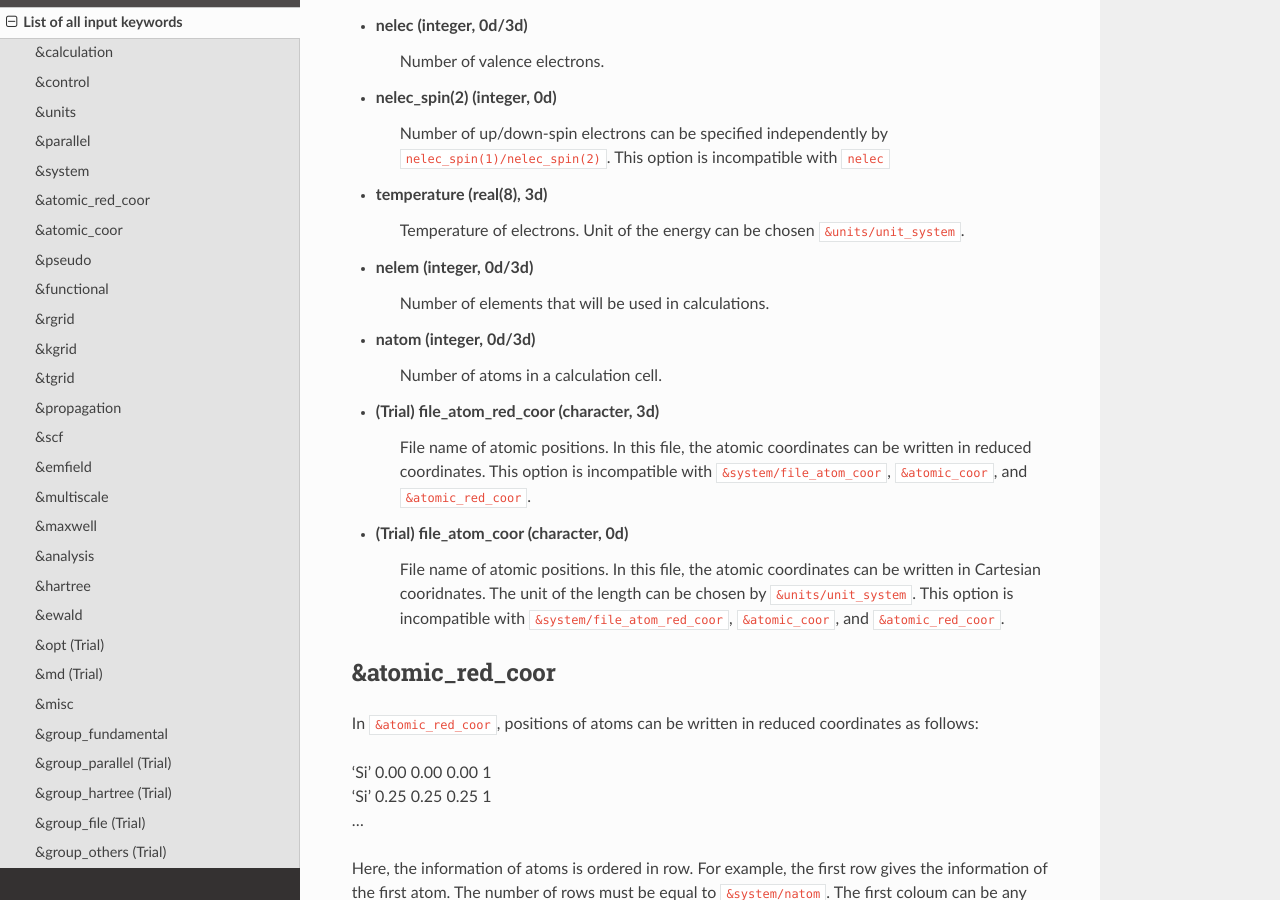
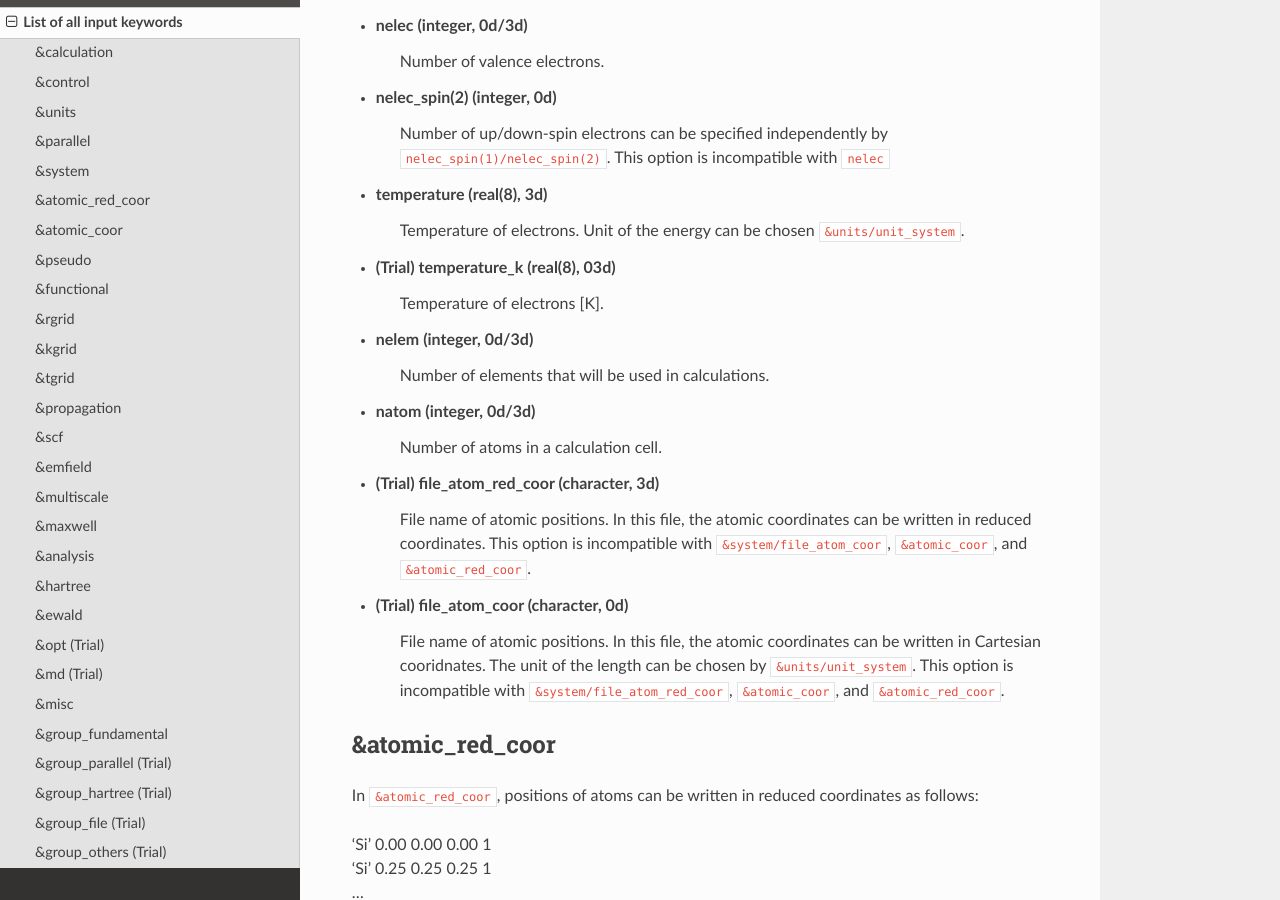
Before and after one commit to SALMON-TDDFT/SALMON-DOCS, a Sphinx documentation site: the page built from source/input_keyword_list.rst, in a window 1280 px wide and 900 px high, scrolled down 4870 px. Built offline with Sphinx 7.4.7 and the Read the Docs theme 2.0.0, drawn with Linux system fonts in a browser that asks for light colours; formulas are drawn with MathJax 3.

Commit message:
Update input_keyword_list.rst
add description for temperature_k

```diff
--- a/source/input_keyword_list.rst
+++ b/source/input_keyword_list.rst
@@ -217,6 +217,9 @@ List of all input keywords
 - **temperature** (real(8), 3d)
    Temperature of electrons.
    Unit of the energy can be chosen ``&units/unit_system``.
+
+- (Trial) **temperature_k** (real(8), 03d)
+   Temperature of electrons [K].
 
 - **nelem** (integer, 0d/3d)
    Number of elements that will be used in calculations.
```
